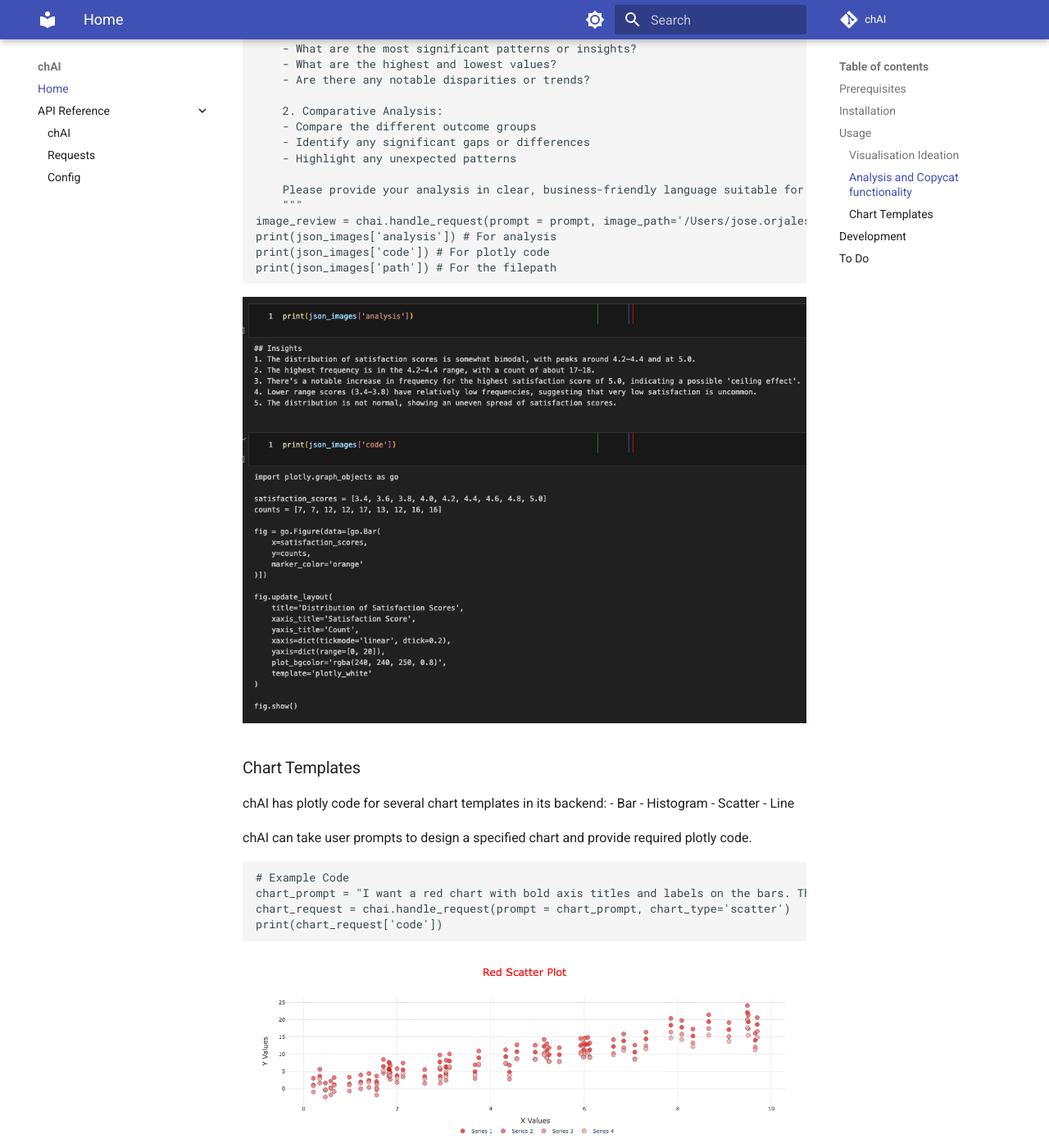
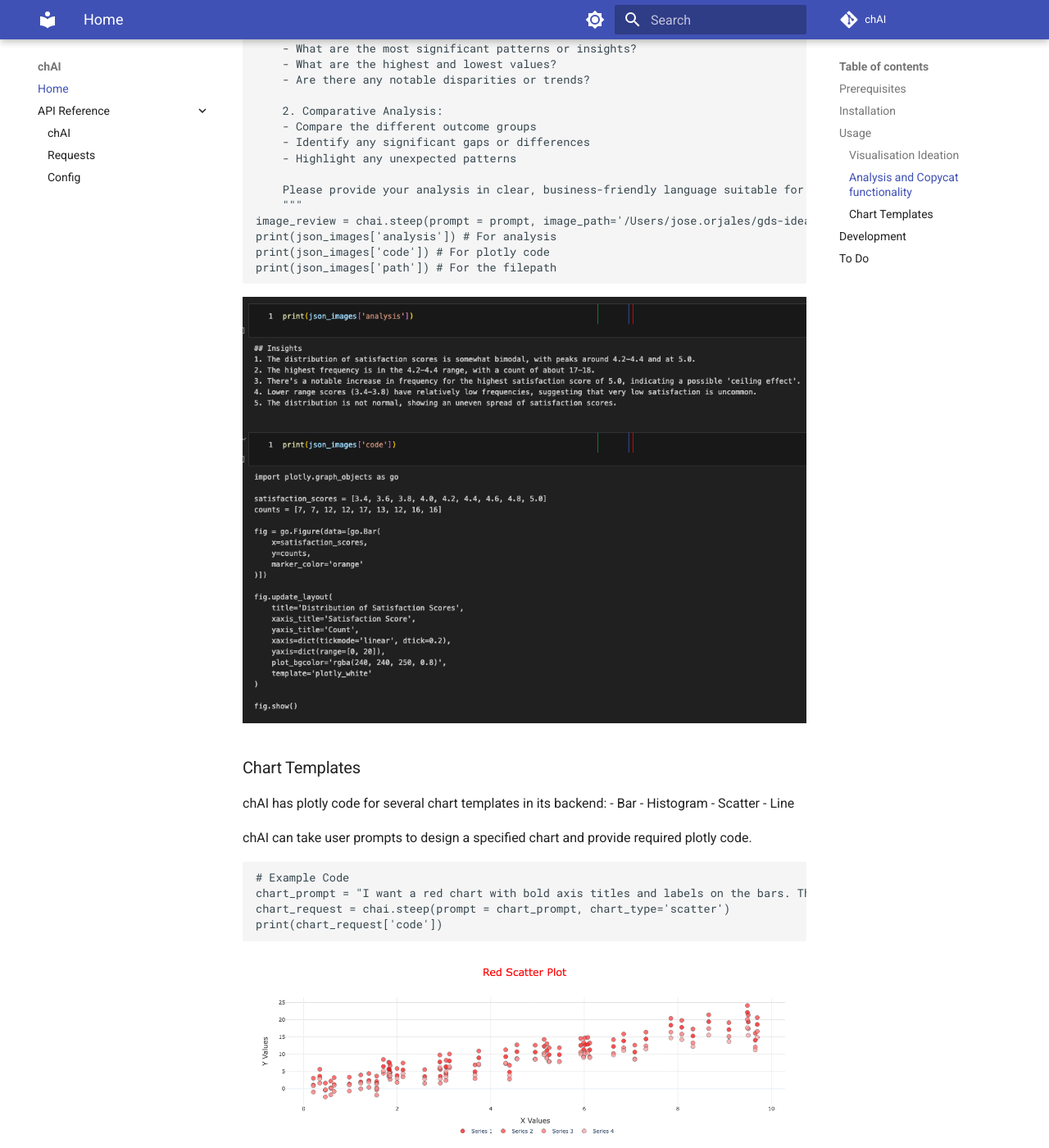
Before and after one commit to co-cddo/gds-ideas-chai, an MkDocs documentation site: the page built from docs/README.md, in a window 1280 px wide and 1400 px high, scrolled down 2303 px. Shown: the whole window at 82% size. Built offline with MkDocs 1.6.1 and Material for MkDocs 9.7.7, drawn with Linux system fonts in a browser that asks for light colours; comment, search, counter and statistics services are not loaded; some of the changed text lies outside the part shown.

Commit message:
Changed handle_request to steep to reflect tea brewing

````diff
--- a/docs/README.md
+++ b/docs/README.md
@@ -42,7 +42,7 @@
 # Example Code
 sample_df = create_sample_dataset()
 prompt = "Analyse this dataset and suggest visualisations to explore trends and insights."
-response = chai.handle_request(data=sample_df, prompt=prompt)
+response = chai.steep(data=sample_df, prompt=prompt)
 print(response)
 ```
 ![Visuals Ideas Example](img/visual_ideas.png)
@@ -71,7 +71,7 @@
 
     Please provide your analysis in clear, business-friendly language suitable for stakeholders.
     """
-image_review = chai.handle_request(prompt = prompt, image_path='/Users/jose.orjales/gds-idea-chai/tests/img/satisfaction.png')
+image_review = chai.steep(prompt = prompt, image_path='/Users/jose.orjales/gds-idea-chai/tests/img/satisfaction.png')
 print(json_images['analysis']) # For analysis
 print(json_images['code']) # For plotly code
 print(json_images['path']) # For the filepath
@@ -90,7 +90,7 @@
 ```
 # Example Code
 chart_prompt = "I want a red chart with bold axis titles and labels on the bars. There should also be a legend showing each distinct category"
-chart_request = chai.handle_request(prompt = chart_prompt, chart_type='scatter')
+chart_request = chai.steep(prompt = chart_prompt, chart_type='scatter')
 print(chart_request['code'])
 ```
 ![Scatter Chart Example](img/request_scatter.png)
@@ -108,7 +108,7 @@
 ## To Do
 - Add session, llm_model, region to class inputs rather than reliant on env (AWS_PROFILE remains in .env)
 - Add uv dependency handling instead of pip
-- Change handle_request to brew
+- Change steep to brew
 - Change output response to be a data class called teapot (i.e. teapot.analysis to extract analysis response from image analysis) and error handling on this class
 - Merge multi-modal API call with langchain-based API call for authentication
 - Move config validation to init of chAI class.
````
Also changed, not shown: 3 other files.
